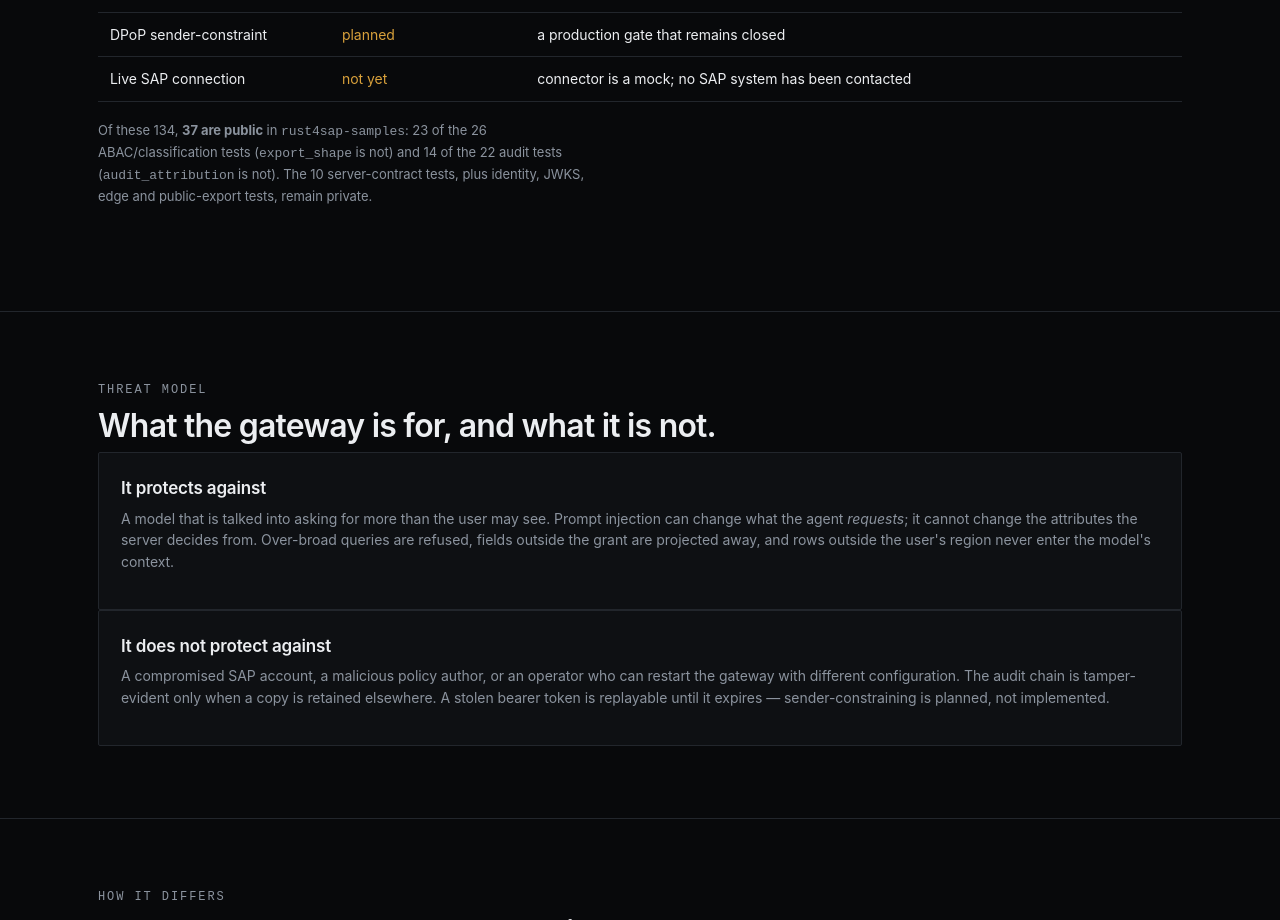
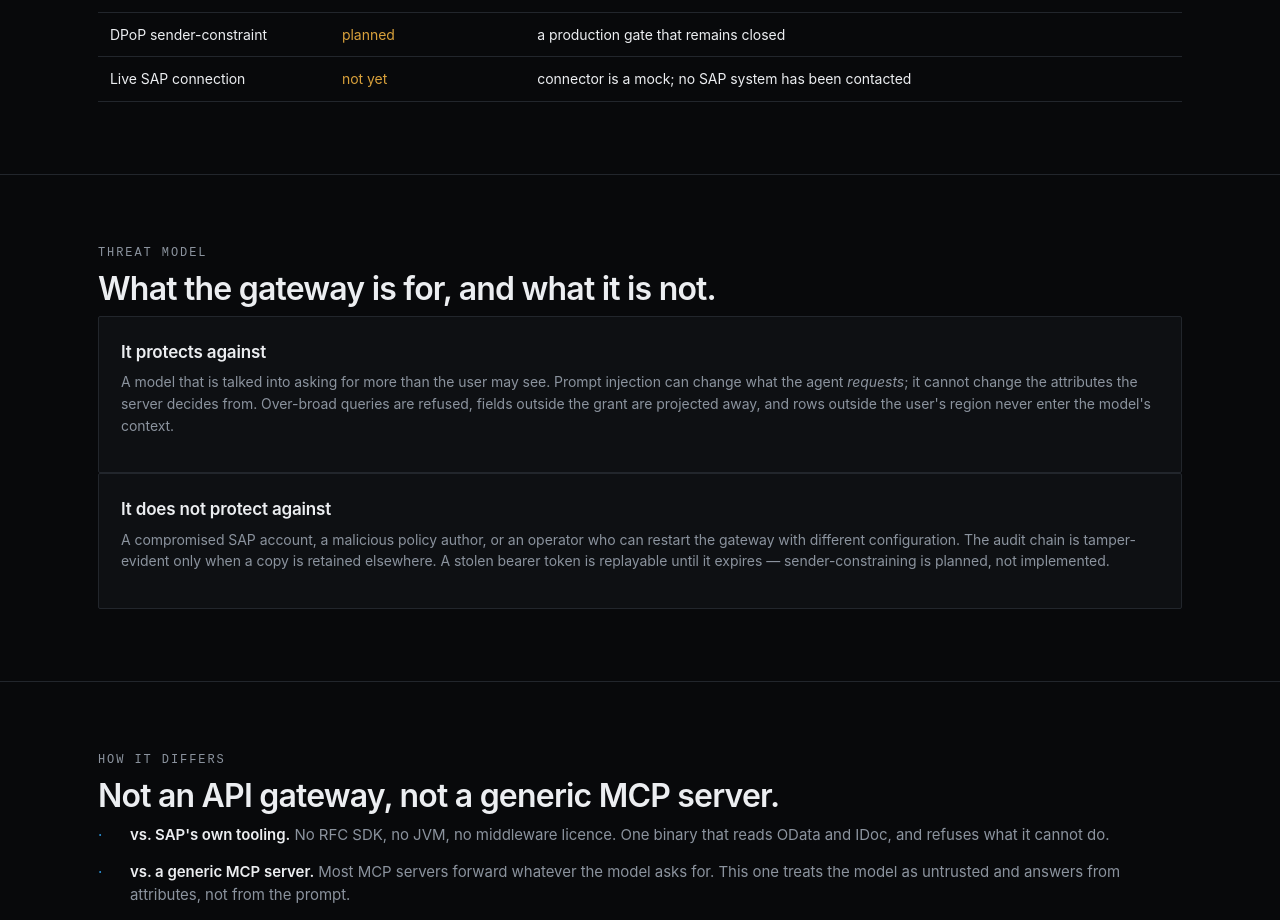
Before and after one commit to CenturionB6/RUST4SAP-site, a plain HTML site: page index.html in a window 1280 px wide. Shown: the part 4967-5887 px from the top of the page. Drawn offline with Linux system fonts and the light colour scheme.

Commit message:
Site: remove the duplicated test footnote from the Status section

```diff
--- a/index.html
+++ b/index.html
@@ -396,12 +396,6 @@
           <tr><td>Live SAP connection</td><td style="color:var(--warn)">not yet</td><td>connector is a mock; no SAP system has been contacted</td></tr>
         </tbody>
       </table>
-      <p class="sub" style="margin-top:18px;font-size:13px">
-        Of these 134, <b>37 are public</b> in <code>rust4sap-samples</code>: 23 of the 26
-        ABAC/classification tests (<code>export_shape</code> is not) and 14 of the 22 audit tests
-        (<code>audit_attribution</code> is not). The 10 server-contract tests, plus identity, JWKS,
-        edge and public-export tests, remain private.
-      </p>
     </div>
   </section>
 
```
Also changed, not shown: review.html (+0 -6 lines).
